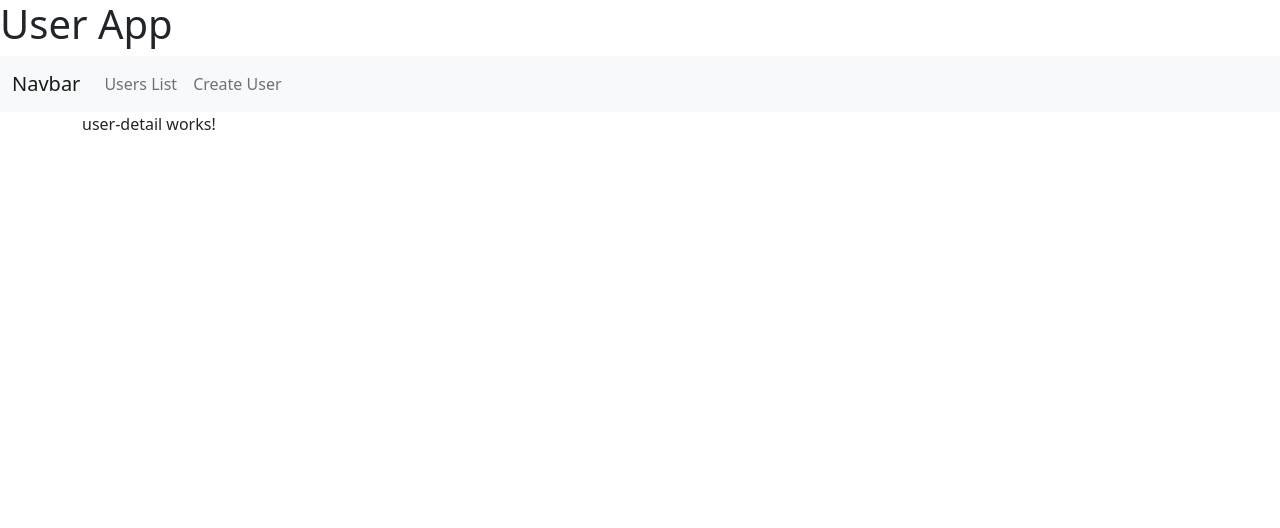
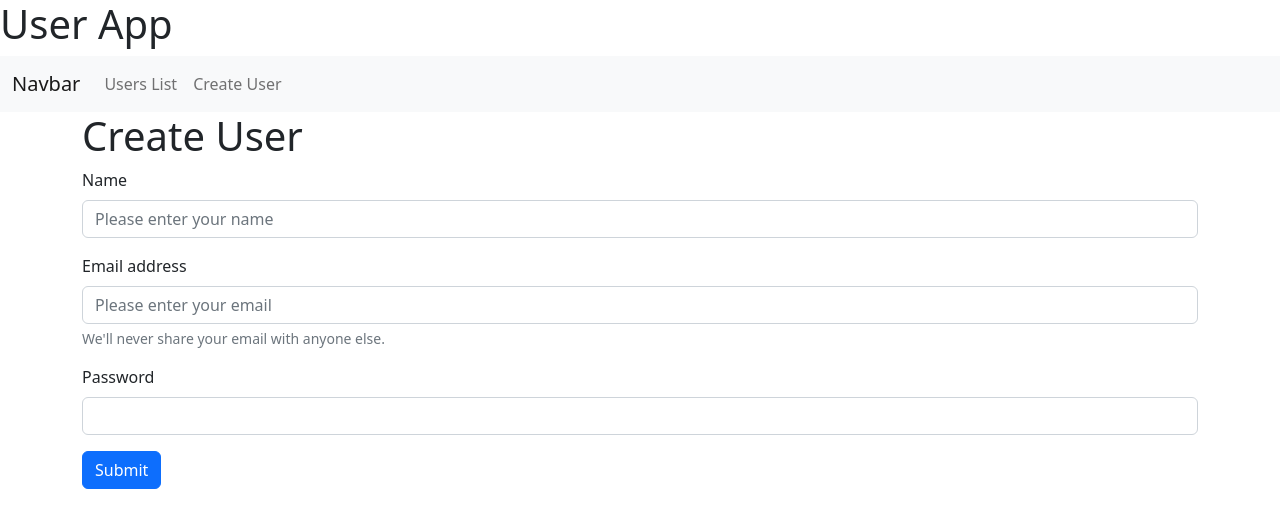
Before and after one commit to OmerCohen993/WebApp, an Angular app: page /users/new in a window 1280 px wide. Shown: the top 528 px of the page. Built offline with nearby package versions, Linux system fonts and the light colour scheme.

Commit message:
create useere

```diff
--- a/src/app/app-routing.module.ts
+++ b/src/app/app-routing.module.ts
@@ -10,7 +10,7 @@ const routes: Routes = [
     component: UserListComponent
   },
   {
-    path: 'users/:userId',
+    path: 'user/:id',
     component: UserDetailComponent
   },
   {
--- a/src/app/components/user-form/user-form.component.html
+++ b/src/app/components/user-form/user-form.component.html
@@ -1 +1,25 @@
-<p>user-form works!</p>
+<h1>{{pagetitle}}</h1>
+<form [formGroup]="addUser" (ngSubmit)="SaveData()">
+    <div class="mb-3">
+        <label class="form-label">Name</label>
+        <input type="email" class="form-control" formControlName="userName" placeholder="Please enter your name">
+    </div>
+    <div class="mb-3">
+        <label class="form-label">Email address</label>
+        <input type="email" class="form-control" formControlName="email" placeholder="Please enter your email">
+        <div id="emailHelp" class="form-text">We'll never share your email with anyone else.</div>
+    </div>
+    <div class="mb-3">
+        <label class="form-label">Password</label>
+        <input type="password" formControlName="password" class="form-control">
+    </div>
+    <div class="mb-3" *ngIf="isedit">
+        <label class="form-label">New Password</label>
+        <input type="password" class="form-control">
+    </div>
+    <div class="mb-3 form-check" *ngIf="isedit">
+        <input type="checkbox" class="form-check-input">
+        <label class="form-check-label">Check me out</label>
+    </div>
+    <button type="submit" class="btn btn-primary">Submit</button>
+</form>
--- a/src/app/components/user-form/user-form.component.ts
+++ b/src/app/components/user-form/user-form.component.ts
@@ -1,5 +1,7 @@
 import { Component } from '@angular/core';
 import { FormGroup, FormControl } from '@angular/forms';
+import { UserModel } from 'src/app/sherd/models/user.model';
+import { UserService } from 'src/app/user.service';
 
 
 @Component({
@@ -8,5 +10,21 @@ import { FormGroup, FormControl } from '@angular/forms';
   styleUrls: ['./user-form.component.css']
 })
 export class UserFormComponent {
+  pagetitle = "Create User";
+  isedit = false;
+  constructor(private userService: UserService) { }
 
+  addUser = new FormGroup({
+    userName: new FormControl(''),
+    email: new FormControl(''),
+    password: new FormControl('')
+  });
+
+  SaveData() {
+    console.log(this.addUser.value)
+    this.userService.saveUserData(this.addUser.value).subscribe(result => {
+      console.log(result);
+      this.addUser.reset({});
+    });
+  }
 }
--- a/src/app/user.service.ts
+++ b/src/app/user.service.ts
@@ -16,10 +16,10 @@ export class UserService {
     return this.http.get<UserModel[]>(this.url);
   }
 
-  // saveStudentData(data: any) {
-  //   // console.log(data);
-  //   return this.http.post(this.url, data);
-  // }
+  saveUserData(data: any) {
+    // console.log(data);
+    return this.http.post(this.url, data);
+  }
 
   // deleteStudent(studentId: any) {
   //   return this.http.delete(this.url + '/' + studentId);
```
Also changed, not shown: DataBase/db.json (+12 -0 lines).
